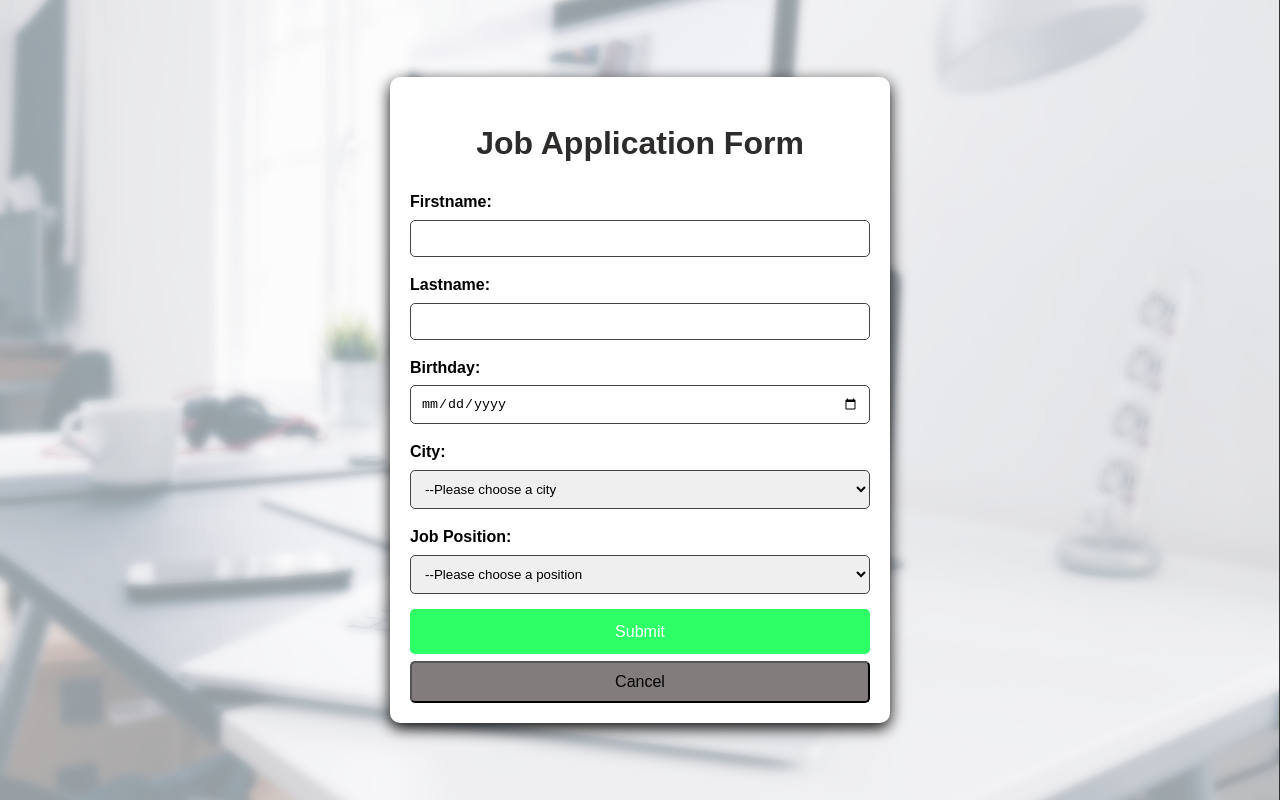
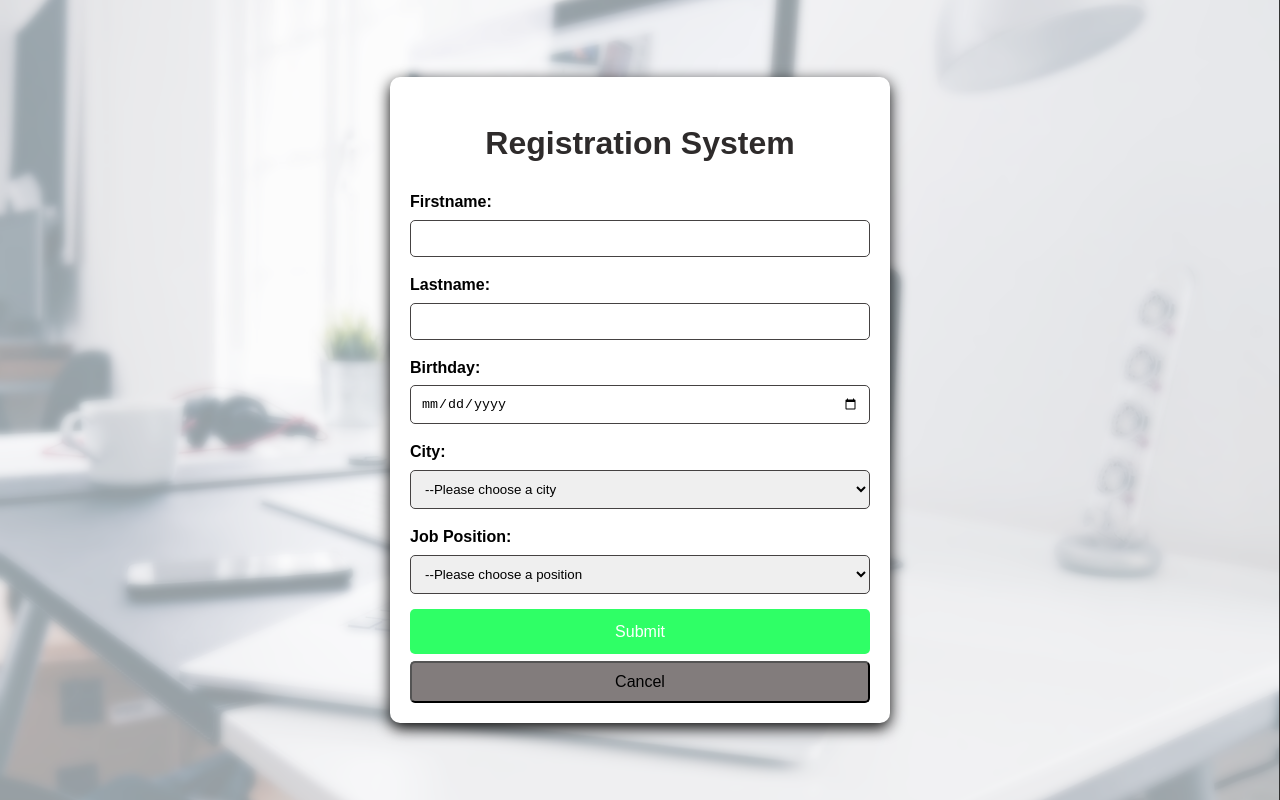
Before and after one commit to umangmehtagit/Registration_system, a plain HTML site: page index.html in a window 1280 px wide. Drawn offline with Linux system fonts and the light colour scheme.

Commit message:
change app title

```diff
--- a/index.html
+++ b/index.html
@@ -10,7 +10,7 @@
     <div class="form-container">
 
 
-        <h1>Job Application Form</h1>
+        <h1>Registration System</h1>
         <form>
 
             <div class="form-group">
```
